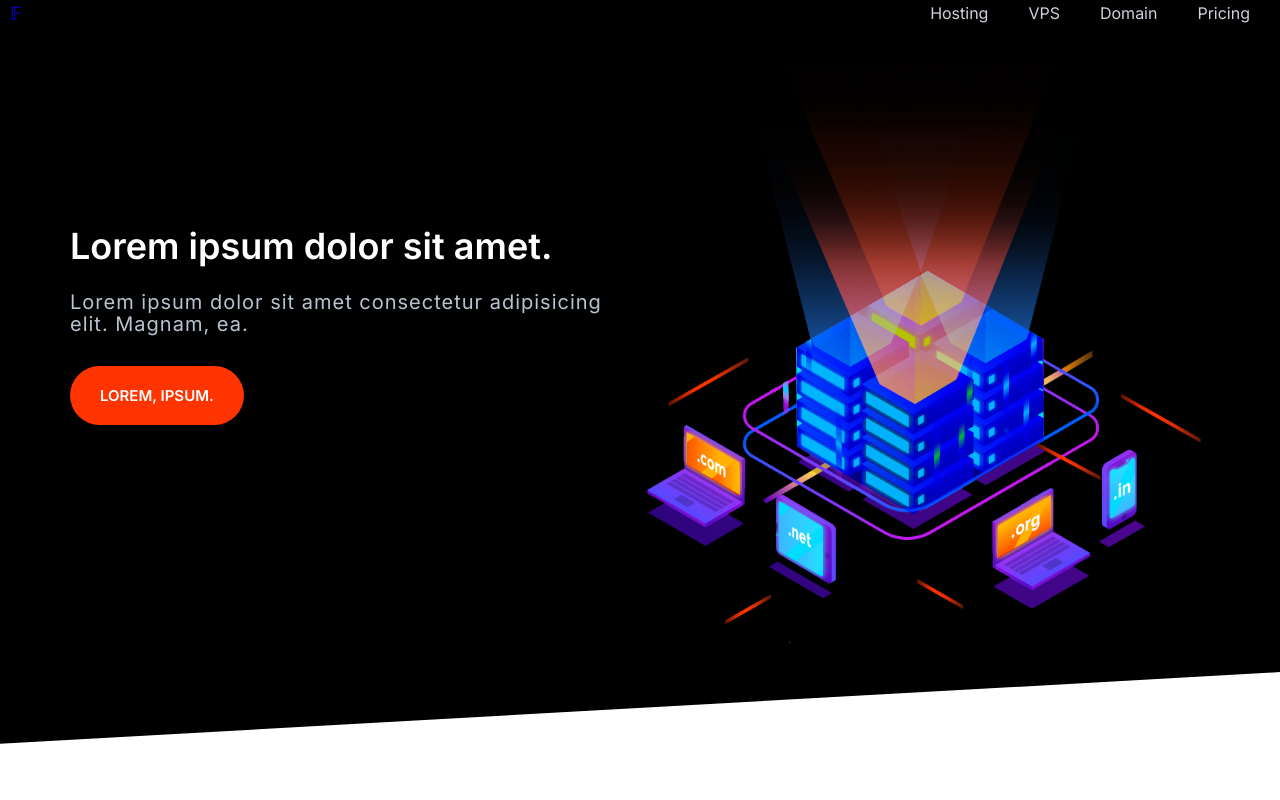
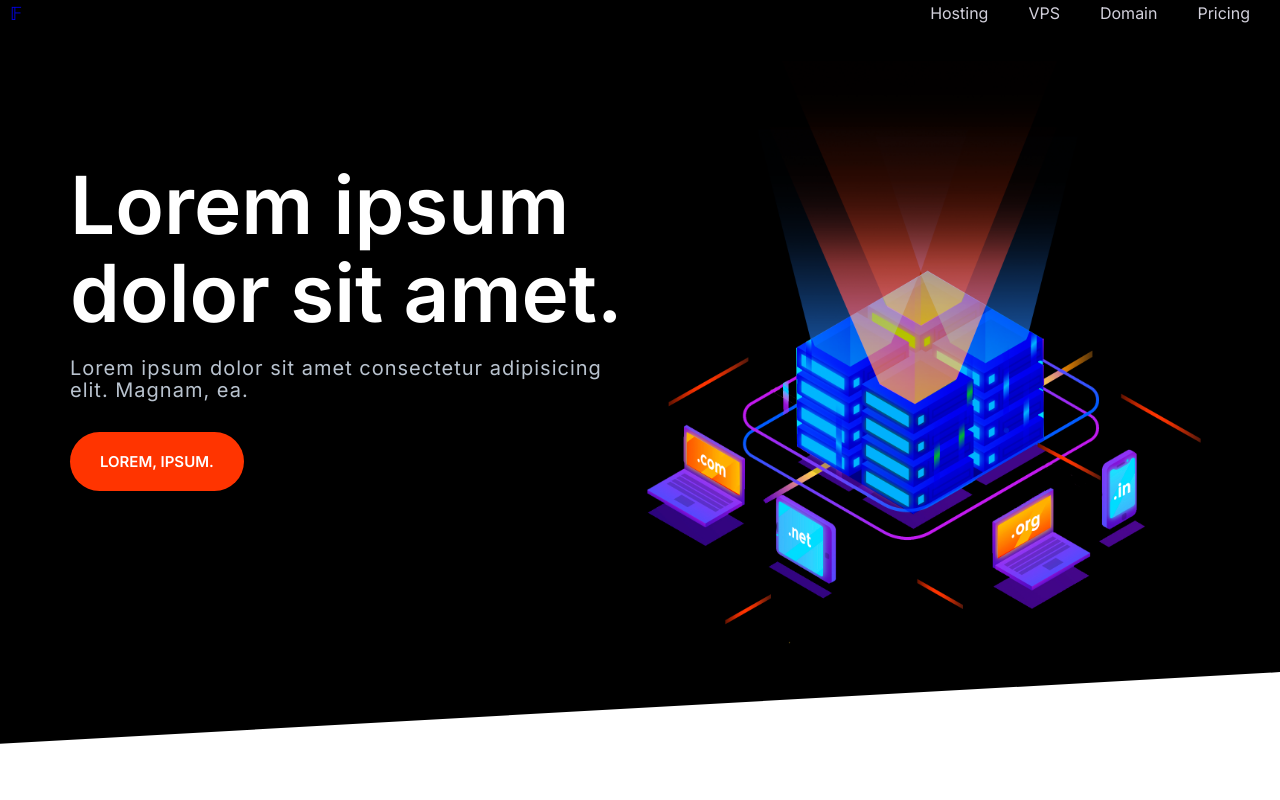
Before and after one commit to faysal3875/web, a website built with Parcel: page index.html in a window 1280 px wide. Shown: the top 800 px of the page. Built offline with nearby package versions, Linux system fonts and the light colour scheme.

Commit message:
Fixed normalize css

```diff
--- a/css/style.css
+++ b/css/style.css
@@ -1,3 +1,4 @@
+@import "normalize.css";
 :root {
   --color-primary: #2584ff;
   --color-secondary: #00d9ff;
@@ -725,7 +726,6 @@ a {
   transform: scale(1.5);
 }
 
-
 @media screen and (min-width: 768px) {
   .footer__sections {
     grid-template-columns: repeat(auto-fit, minmax(10rem, 1fr));
--- a/index.html
+++ b/index.html
@@ -9,7 +9,6 @@
     <link rel="preconnect" href="https://fonts.googleapis.com">
     <link rel="preconnect" href="https://fonts.gstatic.com" crossorigin>
     <link href="https://fonts.googleapis.com/css2?family=Inter:wght@400;600&display=swap" rel="stylesheet">
-    <link rel="stylesheet" href="CSS/normalize.css">
     <link rel="stylesheet" href="CSS/style.css">
 </head>
 
```
